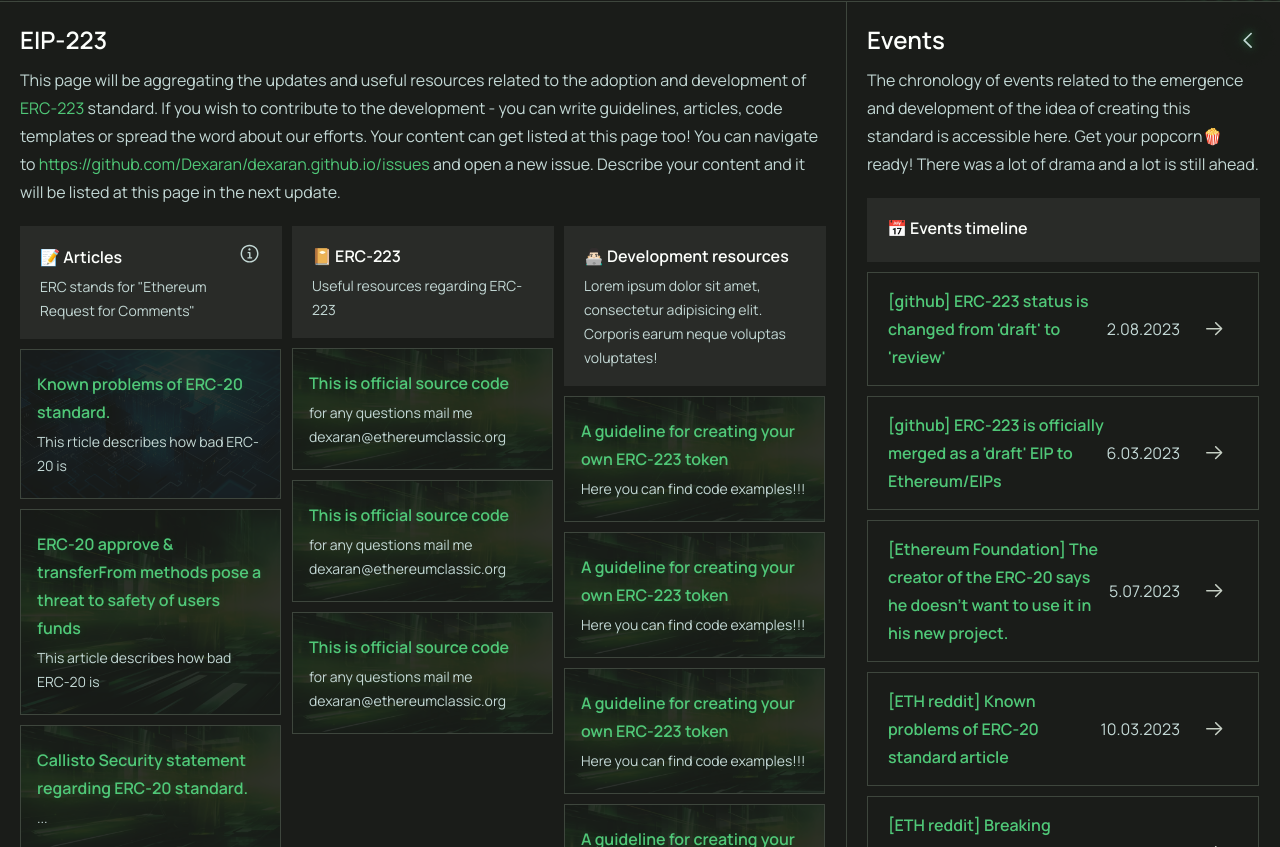
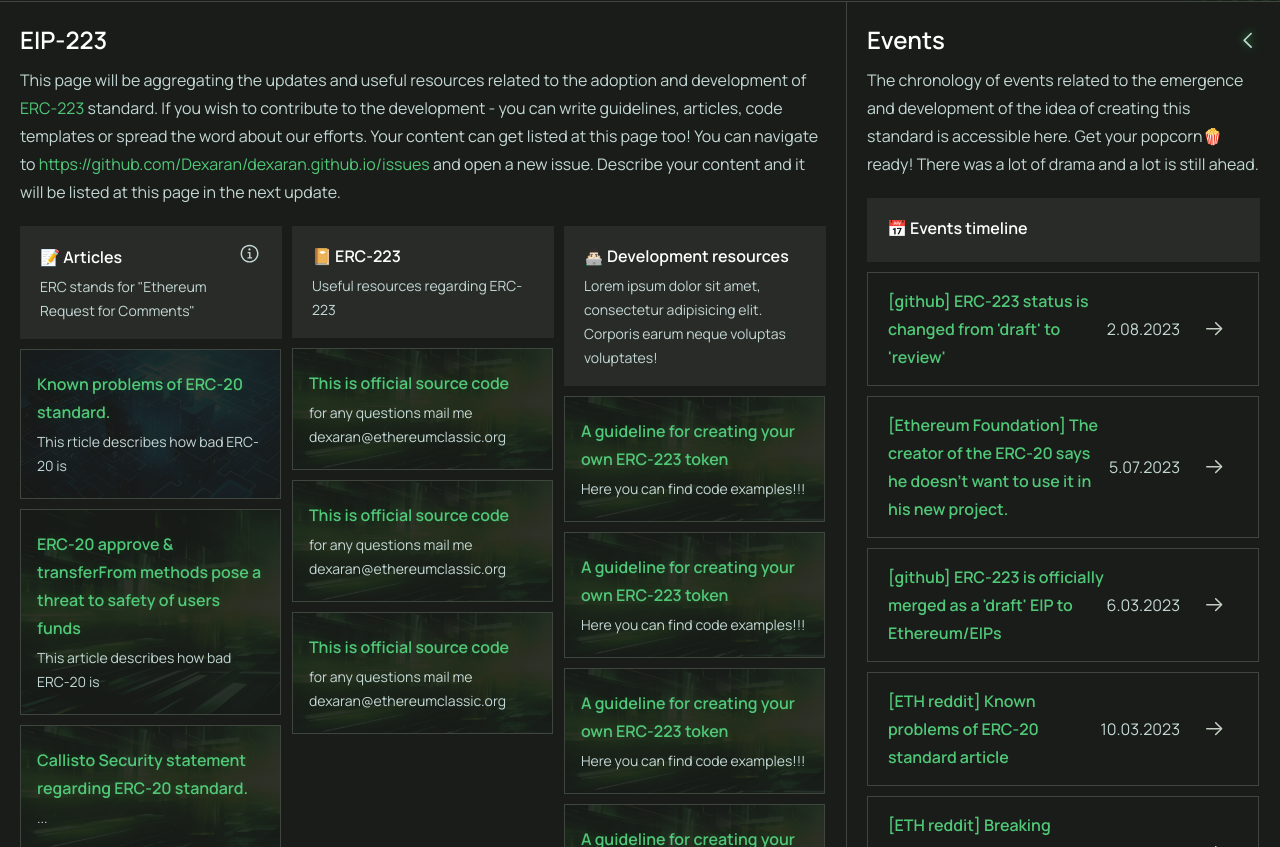
Before and after one commit to Dexaran/dexaran.github.io, a Next.js app in the folder erc223-page-sources/: page / in a window 1280 px wide. Shown: the part 471-1318 px from the top of the page. Built offline with nearby package versions, Linux system fonts and the light colour scheme.

Commit message:
Update events.ts

```diff
--- a/erc223-page-sources/src/constants/events.ts
+++ b/erc223-page-sources/src/constants/events.ts
@@ -7,14 +7,14 @@ export const events: IRecentEvent[] = [
     date: "2.08.2023",
   },
   {
+    title: "[Ethereum Foundation] The creator of the ERC-20 says he doesn't want to use it in his new project.",
+    url: "https://twitter.com/feindura/status/1676623784726470658",
+    date: "5.07.2023",
+  },
+  {
     title: "[github] ERC-223 is officially merged as a 'draft' EIP to Ethereum/EIPs",
     url: "https://github.com/ethereum/EIPs/pull/6485",
     date: "6.03.2023",
-  },
-  {
-    title: "[Ethereum Foundation] The creator of the ERC-20 says he doesn't want to use it in his new project.",
-    url: "https://twitter.com/feindura/status/1676623784726470658",
-    date: "5.07.2023",
   },
   {
     title: "[ETH reddit] Known problems of ERC-20 standard article",
```
